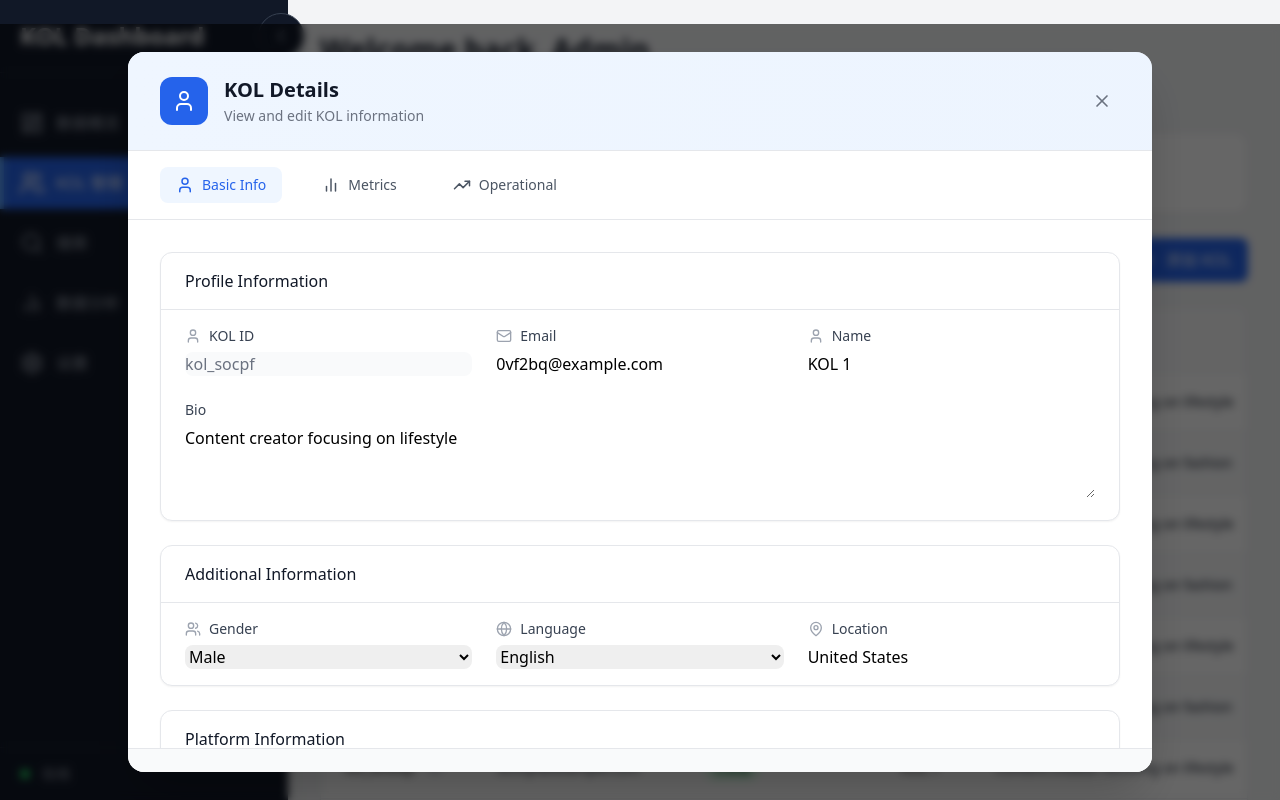
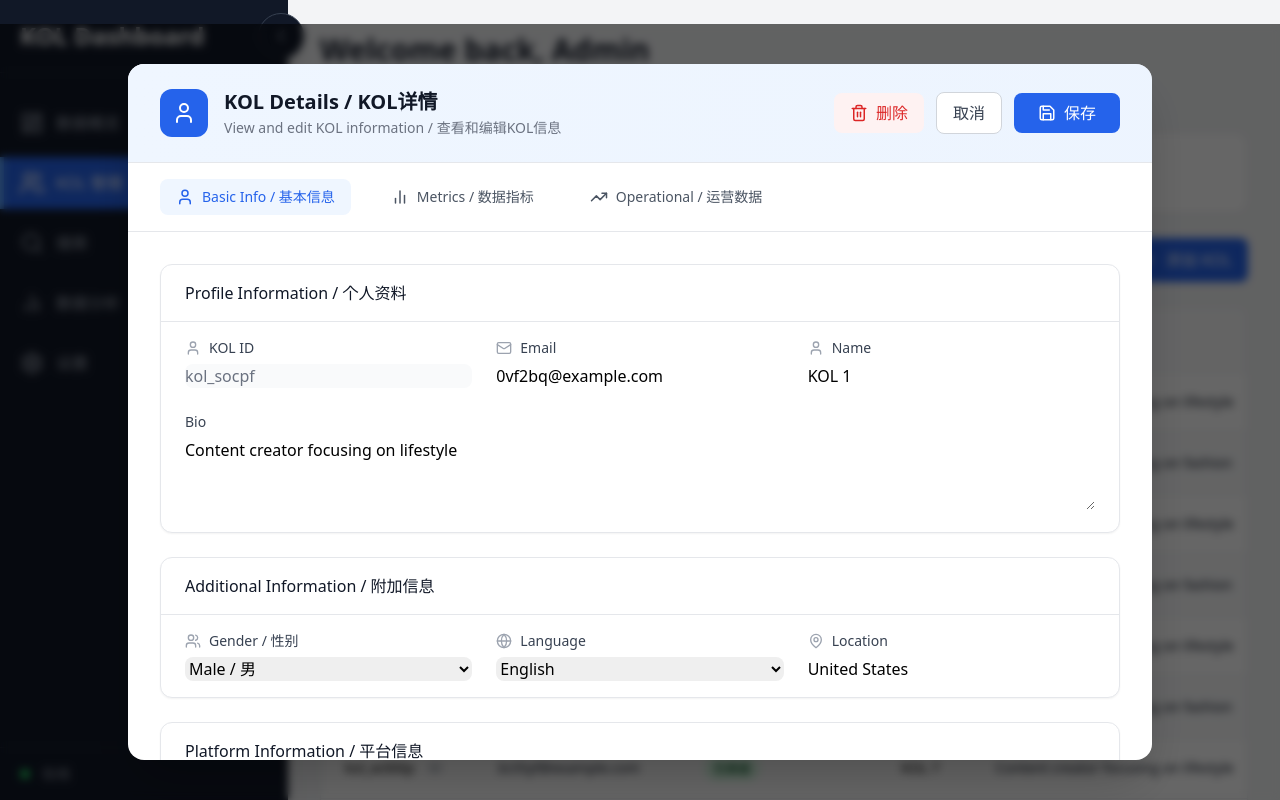
Before and after one commit to linyq-laien/KOL-Dashboard, a React (Vite) app: page /kols in a window 1280 px wide. Both pictures are taken after a click on the button 434 px from the left and 402 px from the top of the page. Shown: the top 800 px of the page. Built offline with nearby package versions, Linux system fonts and the light colour scheme.

Commit message:
美化样式

```diff
--- a/src/components/KOLDetailModal.tsx
+++ b/src/components/KOLDetailModal.tsx
@@ -39,9 +39,9 @@ export default function KOLDetailModal({
   };
 
   const tabs = [
-    { id: 'basic', label: 'Basic Info', icon: User },
-    { id: 'metrics', label: 'Metrics', icon: BarChart2 },
-    { id: 'operational', label: 'Operational', icon: TrendingUp }
+    { id: 'basic', label: 'Basic Info / 基本信息', icon: User },
+    { id: 'metrics', label: 'Metrics / 数据指标', icon: BarChart2 },
+    { id: 'operational', label: 'Operational / 运营数据', icon: TrendingUp }
   ];
 
   return (
@@ -57,16 +57,32 @@ export default function KOLDetailModal({
               <User size={24} />
             </div>
             <div>
-              <h2 className="text-xl font-semibold text-gray-900">KOL Details</h2>
-              <p className="text-sm text-gray-500 mt-0.5">View and edit KOL information</p>
+              <h2 className="text-xl font-semibold text-gray-900">KOL Details / KOL详情</h2>
+              <p className="text-sm text-gray-500 mt-0.5">View and edit KOL information / 查看和编辑KOL信息</p>
             </div>
           </div>
-          <button
-            onClick={onClose}
-            className="p-2 hover:bg-gray-100 rounded-lg transition-colors"
-          >
-            <X size={20} className="text-gray-500" />
-          </button>
+          <div className="flex items-center space-x-3">
+            <button
+              onClick={handleDelete}
+              className="px-4 py-2 bg-red-50 text-red-600 rounded-lg flex items-center space-x-2 hover:bg-red-100 transition-colors"
+            >
+              <Trash2 size={18} />
+              <span>删除</span>
+            </button>
+            <button
+              onClick={onClose}
+              className="px-4 py-2 text-gray-700 bg-white border border-gray-300 rounded-lg hover:bg-gray-50 transition-colors"
+            >
+              取消
+            </button>
+            <button
+              onClick={handleSave}
+              className="px-6 py-2 bg-blue-600 text-white rounded-lg flex items-center space-x-2 hover:bg-blue-700 transition-colors"
+            >
+              <Save size={18} />
+              <span>保存</span>
+            </button>
+          </div>
         </div>
 
         {/* Tabs */}
@@ -96,7 +112,7 @@ export default function KOLDetailModal({
             <div className="grid grid-cols-3 gap-6">
               <div className="col-span-3 bg-white rounded-xl border border-gray-200 shadow-sm divide-y divide-gray-200">
                 <div className="px-6 py-4">
-                  <h3 className="text-base font-medium text-gray-900">Profile Information</h3>
+                  <h3 className="text-base font-medium text-gray-900">Profile Information / 个人资料</h3>
                 </div>
                 <div className="px-6 py-4 grid grid-cols-3 gap-6">
                   <div>
@@ -156,14 +172,14 @@ export default function KOLDetailModal({
 
               <div className="col-span-3 bg-white rounded-xl border border-gray-200 shadow-sm divide-y divide-gray-200">
                 <div className="px-6 py-4">
-                  <h3 className="text-base font-medium text-gray-900">Additional Information</h3>
+                  <h3 className="text-base font-medium text-gray-900">Additional Information / 附加信息</h3>
                 </div>
                 <div className="px-6 py-4 grid grid-cols-3 gap-6">
                   <div>
                     <label className="block text-sm font-medium text-gray-700 mb-1.5">
                       <div className="flex items-center space-x-2">
                         <Users size={16} className="text-gray-400" />
-                        <span>Gender</span>
+                        <span>Gender / 性别</span>
                       </div>
                     </label>
                     <select
@@ -171,8 +187,8 @@ export default function KOLDetailModal({
                       onChange={(e) => setEditedKol(prev => prev ? {...prev, gender: e.target.value as 'MALE' | 'FEMALE'} : null)}
                       className="w-full rounded-lg border-gray-300 focus:ring-2 focus:ring-blue-500 focus:border-transparent"
                     >
-                      <option value="MALE">Male</option>
-                      <option value="FEMALE">Female</option>
+                      <option value="MALE">Male / 男</option>
+                      <option value="FEMALE">Female / 女</option>
                     </select>
                   </div>
                   <div>
@@ -210,7 +226,7 @@ export default function KOLDetailModal({
 
               <div className="col-span-3 bg-white rounded-xl border border-gray-200 shadow-sm divide-y divide-gray-200">
                 <div className="px-6 py-4">
-                  <h3 className="text-base font-medium text-gray-900">Platform Information</h3>
+                  <h3 className="text-base font-medium text-gray-900">Platform Information / 平台信息</h3>
                 </div>
                 <div className="px-6 py-4 grid grid-cols-3 gap-6">
                   <div>
@@ -267,7 +283,7 @@ export default function KOLDetailModal({
                 {/* Key Metrics */}
                 <div className="col-span-4 bg-white rounded-xl border border-gray-200 shadow-sm divide-y divide-gray-200">
                   <div className="px-6 py-4">
-                    <h3 className="text-base font-medium text-gray-900">Key Metrics</h3>
+                    <h3 className="text-base font-medium text-gray-900">Key Metrics / 核心指标</h3>
                   </div>
                   <div className="p-6 grid grid-cols-4 gap-6">
                     <div className="bg-blue-50 rounded-xl p-4">
@@ -341,7 +357,7 @@ export default function KOLDetailModal({
                 {/* Additional Metrics */}
                 <div className="col-span-4 bg-white rounded-xl border border-gray-200 shadow-sm divide-y divide-gray-200">
                   <div className="px-6 py-4">
-                    <h3 className="text-base font-medium text-gray-900">Additional Metrics</h3>
+                    <h3 className="text-base font-medium text-gray-900">Additional Metrics / 其他指标</h3>
                   </div>
                   <div className="p-6 grid grid-cols-4 gap-6">
                     <div>
@@ -404,14 +420,14 @@ export default function KOLDetailModal({
               {/* Status Information */}
               <div className="bg-white rounded-xl border border-gray-200 shadow-sm divide-y divide-gray-200">
                 <div className="px-6 py-4">
-                  <h3 className="text-base font-medium text-gray-900">Status Information</h3>
+                  <h3 className="text-base font-medium text-gray-900">Status Information / 状态信息</h3>
                 </div>
                 <div className="p-6 grid grid-cols-3 gap-6">
                   <div>
                     <label className="block text-sm font-medium text-gray-700 mb-1.5">
                       <div className="flex items-center space-x-2">
                         <TrendingUp size={16} className="text-gray-400" />
-                        <span>Level</span>
+                        <span>Level / KOL等级</span>
                       </div>
                     </label>
                     <select
@@ -422,18 +438,18 @@ export default function KOLDetailModal({
                       } : null)}
                       className="w-full rounded-lg border-gray-300 focus:ring-2 focus:ring-blue-500 focus:border-transparent"
                     >
-                      <option value="MEGA">Mega</option>
-                      <option value="MACRO">Macro</option>
-                      <option value="MID">Mid</option>
-                      <option value="MICRO">Micro</option>
-                      <option value="NANO">Nano</option>
+                      <option value="MEGA">Mega / 超级</option>
+                      <option value="MACRO">Macro / 大型</option>
+                      <option value="MID">Mid / 中型</option>
+                      <option value="MICRO">Micro / 小型</option>
+                      <option value="NANO">Nano / 微型</option>
                     </select>
                   </div>
                   <div>
                     <label className="block text-sm font-medium text-gray-700 mb-1.5">
                       <div className="flex items-center space-x-2">
                         <Send size={16} className="text-gray-400" />
-                        <span>Send Status</span>
+                        <span>Send Status / 发送状态</span>
                       </div>
                     </label>
                     <select
@@ -444,9 +460,9 @@ export default function KOLDetailModal({
                       } : null)}
                       className="w-full rounded-lg border-gray-300 focus:ring-2 focus:ring-blue-500 focus:border-transparent"
                     >
-                      <option value="SENT">Sent</option>
-                      <option value="PENDING">Pending</option>
-                      <option value="FAILED">Failed</option>
+                      <option value="SENT">Sent / 已发送</option>
+                      <option value="PENDING">Pending / 待发送</option>
+                      <option value="FAILED">Failed / 发送失败</option>
                     </select>
                   </div>
                   <div>
@@ -489,7 +505,7 @@ export default function KOLDetailModal({
               {/* Tags */}
               <div className="bg-white rounded-xl border border-gray-200 shadow-sm divide-y divide-gray-200">
                 <div className="px-6 py-4">
-                  <h3 className="text-base font-medium text-gray-900">Tags</h3>
+                  <h3 className="text-base font-medium text-gray-900">Tags / 标签</h3>
                 </div>
                 <div className="p-6 grid grid-cols-2 gap-6">
                   <div>
@@ -535,32 +551,6 @@ export default function KOLDetailModal({
             </div>
           )}
         </div>
-
-        {/* Footer */}
-        <div className="flex items-center justify-between px-8 py-6 bg-gray-50 border-t border-gray-200">
-          <button
-            onClick={handleDelete}
-            className="px-4 py-2 bg-red-50 text-red-600 rounded-lg flex items-center space-x-2 hover:bg-red-100 transition-colors"
-          >
-            <Trash2 size={18} />
-            <span>Delete KOL</span>
-          </button>
-          <div className="flex items-center space-x-3">
-            <button
-              onClick={onClose}
-              className="px-4 py-2 text-gray-700 bg-white border border-gray-300 rounded-lg hover:bg-gray-50 transition-colors"
-            >
-              Cancel
-            </button>
-            <button
-              onClick={handleSave}
-              className="px-6 py-2 bg-blue-600 text-white rounded-lg flex items-center space-x-2 hover:bg-blue-700 transition-colors"
-            >
-              <Save size={18} />
-              <span>Save Changes</span>
-            </button>
-          </div>
-        </div>
       </div>
     </div>
   );
```
